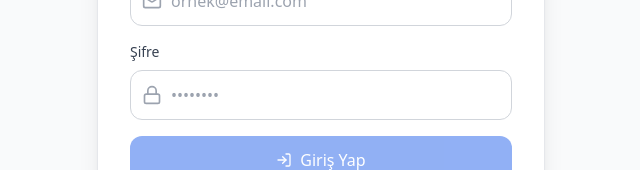
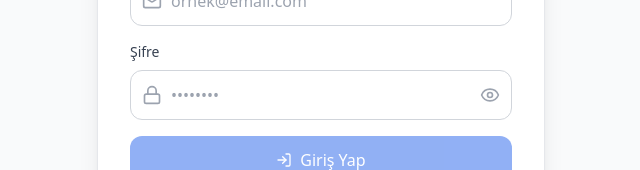
Before and after one commit to Feed085/Oto-mesaj, a React (Vite) app: page / in a window 1280 px wide. Shown: the part 398-568 px from the top of the page, without its empty margins (319-959 px from the left). Built offline with nearby package versions, Linux system fonts and the light colour scheme.

Commit message:
sifre gore bilme

```diff
--- a/src/components/LoginForm.tsx
+++ b/src/components/LoginForm.tsx
@@ -1,5 +1,5 @@
 import { useState } from "react";
-import { LogIn, Mail, Lock } from "lucide-react";
+import { LogIn, Mail, Lock, Eye, EyeOff } from "lucide-react";
 import type { LoginRequest } from "@/types";
 
 interface LoginFormProps {
@@ -11,6 +11,7 @@
 export function LoginForm({ onSubmit, isLoading, onSwitchToRegister }: LoginFormProps) {
   const [email, setEmail] = useState("");
   const [password, setPassword] = useState("");
+  const [showPassword, setShowPassword] = useState(false);
   const [error, setError] = useState("");
 
   const handleSubmit = async (e: React.FormEvent) => {
@@ -71,13 +72,21 @@
               <div className="relative">
                 <Lock className="absolute left-3 top-1/2 -translate-y-1/2 w-5 h-5 text-gray-400" />
                 <input
-                  type="password"
+                  type={showPassword ? "text" : "password"}
                   value={password}
                   onChange={(e) => setPassword(e.target.value)}
                   placeholder="••••••••"
                   disabled={isLoading}
-                  className="w-full pl-10 pr-4 py-3 rounded-xl border border-gray-300 dark:border-gray-600 bg-white dark:bg-gray-900 text-gray-900 dark:text-gray-100 focus:ring-2 focus:ring-blue-500 focus:border-transparent transition-all disabled:opacity-50"
+                  className="w-full pl-10 pr-12 py-3 rounded-xl border border-gray-300 dark:border-gray-600 bg-white dark:bg-gray-900 text-gray-900 dark:text-gray-100 focus:ring-2 focus:ring-blue-500 focus:border-transparent transition-all disabled:opacity-50"
                 />
+                <button
+                  type="button"
+                  onClick={() => setShowPassword(!showPassword)}
+                  className="absolute right-3 top-1/2 -translate-y-1/2 text-gray-400 hover:text-gray-600 dark:hover:text-gray-200 transition-colors"
+                  aria-label={showPassword ? "Şifreyi gizle" : "Şifreyi göster"}
+                >
+                  {showPassword ? <EyeOff className="w-5 h-5" /> : <Eye className="w-5 h-5" />}
+                </button>
               </div>
             </div>
 
```
